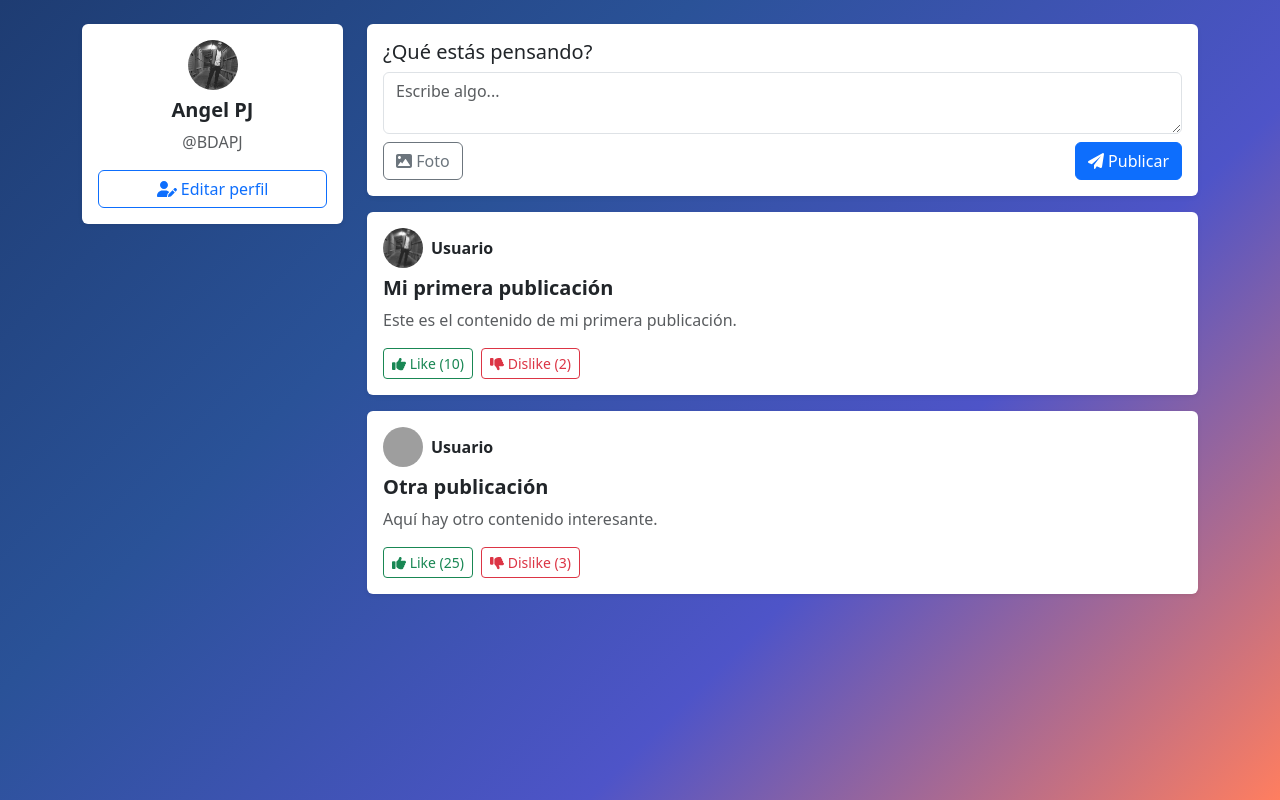
After one commit to ANGELPJ1/RedSocial, a PHP site: page /Login/index.php in a window 1280 px wide. The commit adds this page. Run offline with PHP 8.4, Linux system fonts and the light colour scheme; grey boxes are pictures that could not be loaded.

Commit message:
Agregacion estatica de plantilla para publicaciones de usuario

```diff
--- /dev/null
+++ b/Login/index.php
@@ -0,0 +1,102 @@
+<?php
+// Simulación de usuario (en un caso real, estos datos vendrían de la base de datos o sesión)
+$usuario = [
+    'imagen' => './WhatsApp Image 2024-06-11 at 10.51.07 AM.jpeg', // Ruta de la imagen del usuario
+    'nombre' => 'Angel PJ',
+    'usuario' => 'BDAPJ',
+    'password' => '******' // No se debería mostrar en un sistema real
+];
+
+// Simulación de publicaciones
+$publicaciones = [
+    [
+        'titulo' => 'Mi primera publicación',
+        'contenido' => 'Este es el contenido de mi primera publicación.',
+        'imagen_usuario' => 'WhatsApp Image 2024-06-11 at 10.51.07 AM.jpeg',
+        'likes' => 10,
+        'dislikes' => 2
+    ],
+    [
+        'titulo' => 'Otra publicación',
+        'contenido' => 'Aquí hay otro contenido interesante.',
+        'imagen_usuario' => 'usuario2.jpg',
+        'likes' => 25,
+        'dislikes' => 3
+    ]
+];
+?>
+
+<!DOCTYPE html>
+<html lang="es">
+
+<head>
+    <meta charset="UTF-8">
+    <meta name="viewport" content="width=device-width, initial-scale=1.0">
+    <title>Panel de Publicaciones</title>
+    <link href="https://cdn.jsdelivr.net/npm/bootstrap@5.3.0/dist/css/bootstrap.min.css" rel="stylesheet">
+    <link rel="stylesheet" href="https://cdnjs.cloudflare.com/ajax/libs/font-awesome/6.0.0/css/all.min.css">
+    <style>
+        body {
+            background: linear-gradient(135deg, #1e3c72, #2a5298, #4e54c8, #ff7e5f);
+            background-size: cover;
+            height: 97vh;
+            margin: 0;
+            color: white;
+        }
+    </style>
+</head>
+
+<body>
+    <div class="container mt-4">
+        <div class="row">
+            <!-- Perfil Usuario -->
+            <div class="col-md-3">
+                <div class="bg-white p-3 shadow-sm rounded mb-3 text-center text-dark">
+                    <img src="WhatsApp Image 2024-06-11 at 10.51.07 AM.jpeg" alt="Usuario" class="rounded-circle mb-2"
+                        width="50" height="50">
+                    <h5 class="fw-bold"> <?php echo $usuario['nombre']; ?> </h5>
+                    <p class="text-muted">@<?php echo $usuario['usuario']; ?></p>
+                    <button class="btn btn-outline-primary w-100"><i class="fas fa-user-edit"></i> Editar
+                        perfil</button>
+                </div>
+            </div>
+
+            <!-- Contenido Principal -->
+            <div class="col-md-9">
+                <!-- Publicar -->
+                <div class="bg-white p-3 shadow-sm rounded mb-3 text-dark">
+                    <h5 class="mb-2">¿Qué estás pensando?</h5>
+                    <textarea class="form-control mb-2" rows="2" placeholder="Escribe algo..."></textarea>
+                    <div class="d-flex justify-content-between">
+                        <button class="btn btn-outline-secondary"><i class="fas fa-image"></i> Foto</button>
+                        <button class="btn btn-primary"><i class="fas fa-paper-plane"></i> Publicar</button>
+                    </div>
+                </div>
+
+                <!-- Publicaciones -->
+                <?php foreach ($publicaciones as $post): ?>
+                    <div class="bg-white p-3 shadow-sm rounded mb-3 text-dark">
+                        <div class="d-flex align-items-center mb-2">
+                            <img src="<?php echo $post['imagen_usuario']; ?>" alt="Foto Usuario" class="rounded-circle me-2"
+                                width="40" height="40">
+                            <strong>Usuario</strong>
+                        </div>
+                        <h5 class="fw-bold"> <?php echo $post['titulo']; ?> </h5>
+                        <p class="text-muted"> <?php echo $post['contenido']; ?> </p>
+                        <div class="d-flex gap-2">
+                            <button class="btn btn-outline-success btn-sm"><i class="fas fa-thumbs-up"></i> Like
+                                (<?php echo $post['likes']; ?>)</button>
+                            <button class="btn btn-outline-danger btn-sm"><i class="fas fa-thumbs-down"></i> Dislike
+                                (<?php echo $post['dislikes']; ?>)</button>
+                        </div>
+                    </div>
+                <?php endforeach; ?>
+            </div>
+        </div>
+    </div>
+
+    <script src="https://cdn.jsdelivr.net/npm/bootstrap@5.3.0/dist/js/bootstrap.bundle.min.js"></script>
+    <script src="https://cdnjs.cloudflare.com/ajax/libs/font-awesome/6.0.0/js/all.min.js"></script>
+</body>
+
+</html>
--- a/Login/login.php
+++ b/index.php
@@ -22,7 +22,7 @@
             </a>
             <div class="my-form__wrapper">
                 <div class="login-welcome-row">
-                    <h1>Bienvenido de nuevo! 👋</h1>
+                    <h1>Bienvenido a CaptureMe! 👋</h1>
                     <p>Ingresa tus datos :</p>
                 </div>
 
```
Also changed, not shown: Login/WhatsApp Image 2024-06-11 at 10.51.07 AM.jpeg (added), Login/info.txt (renamed from info.txt), barra.css (renamed from Login/barra.css), estiloLogin.css (renamed from Login/estiloLogin.css), logout.php (renamed from Login/logout.php), migrar_contrasenas.php (renamed from Login/migrar_contrasenas.php), procesar_login.php (renamed from Login/procesar_login.php).
